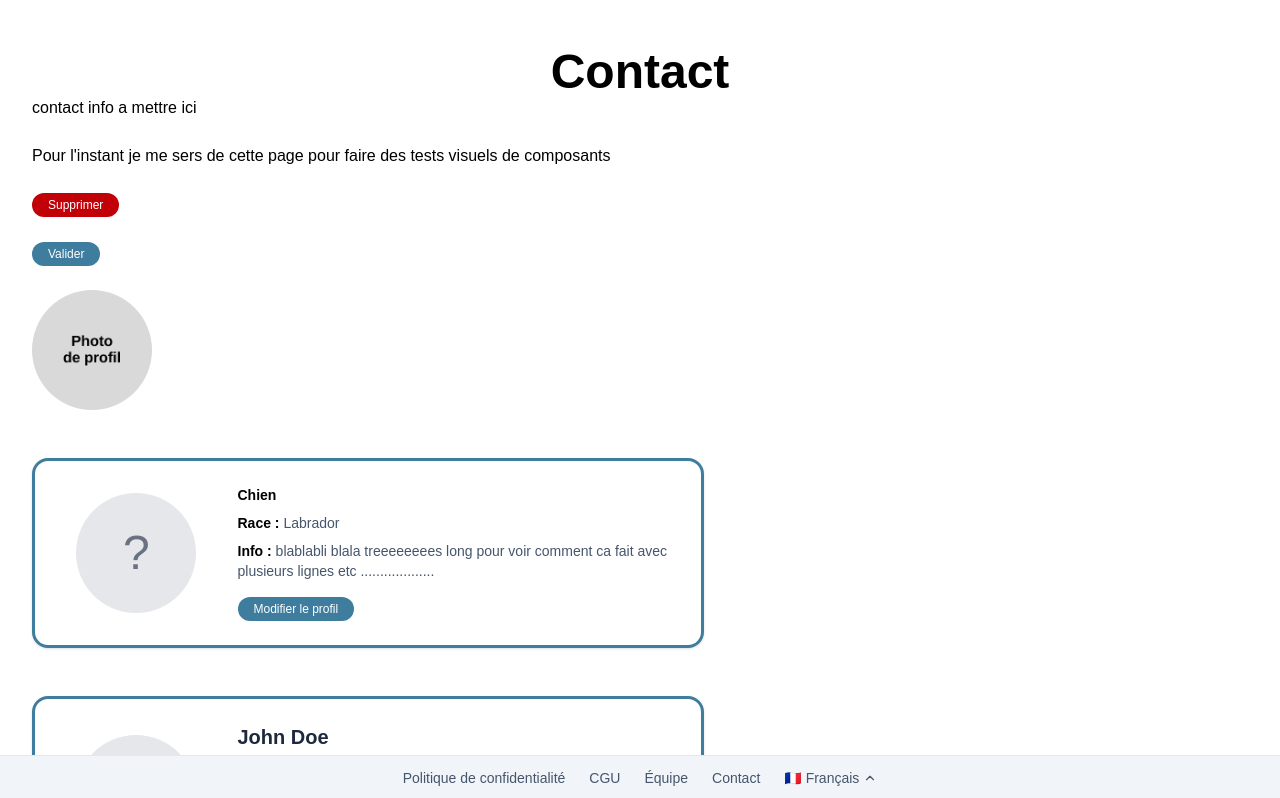
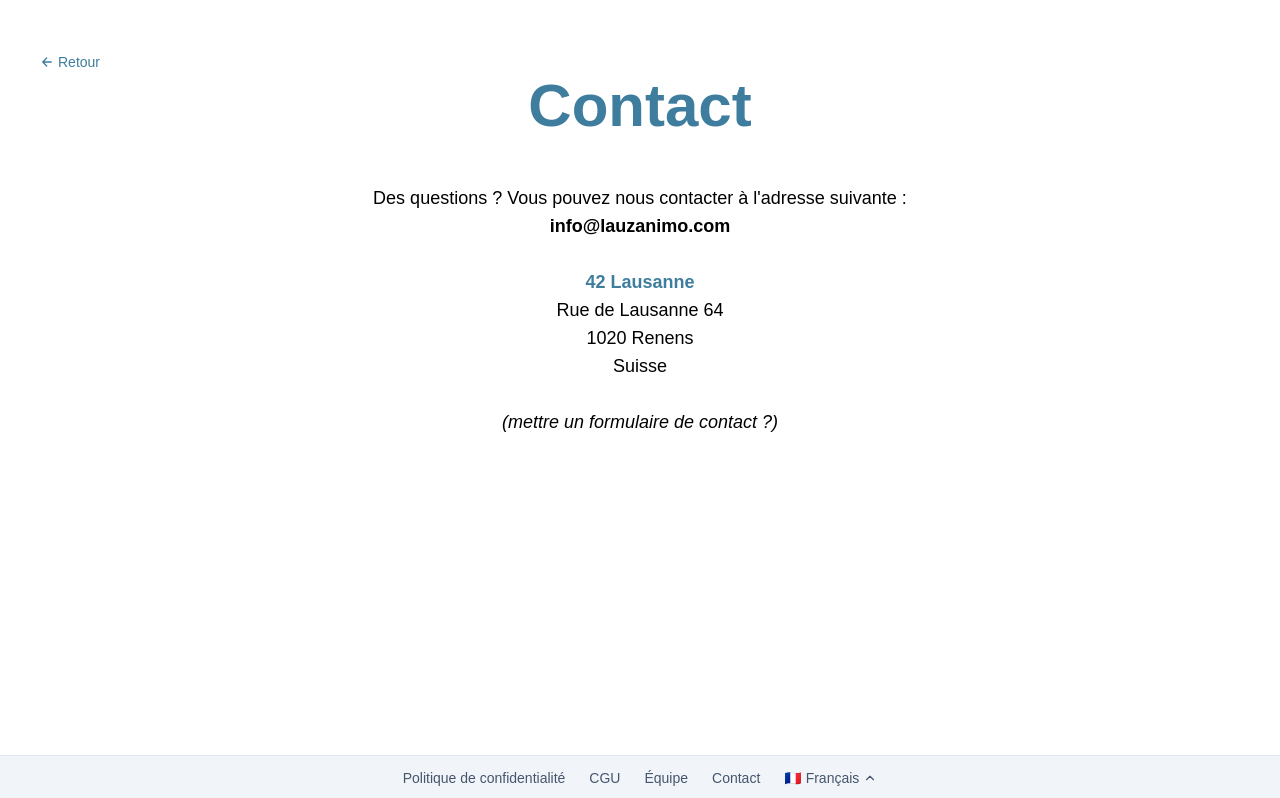
Before and after one commit to Jayleeva/42transcendence, a Next.js app in the folder frontend/: page /contact in a window 1280 px wide. Shown: the top 798 px of the page. Built offline with nearby package versions, Linux system fonts and the light colour scheme; a web font is replaced by a local one.

Commit message:
Update : move page de test + add contact page first draft

```diff
--- /dev/null
+++ b/frontend/app/(app)/test/page.jsx
@@ -0,0 +1,42 @@
+import StudentCard from '@/components/features/StudentCard';
+import PetCard from '@/components/features/PetCard';
+import Avatar from '@/components/ui/Avatar';
+import MiniButton from '@/components/ui/MiniButton';
+import ChatBubble from '@/components/features/ChatBubble';
+import MessageInput from '@/components/features/MessageInput';
+import SearchBar from '@/components/ui/SearchBar';
+
+
+
+export default function Page() {
+  return (
+    <main className="min-h-screen px-6 py-12 md:px-8 max-w-7xl mx-auto">
+      <h1 className="font-display text-5xl font-bold text-center">
+        test
+      </h1>
+      <MiniButton >Supprimer</MiniButton>
+      <br />
+      <br />
+      <MiniButton variant="outline">Valider</MiniButton>
+      <br />
+      <br />
+      <Avatar src="/Placeholder-test.png" alt="Test Avatar"></Avatar>
+      <br />
+      <br />
+      <PetCard id={1} type="dog" race="Labrador" info=" blablabli blala treeeeeeees long pour voir comment ca fait avec plusieurs lignes etc ................... " />
+      <br />
+      <br />
+      <StudentCard id={1} username="John Doe"  bio=" blablabli blala treeeeeeees long pour voir comment ca fait avec plusieurs lignes etc ................... " />
+      <br />
+      <br />
+      <div className="flex flex-col gap-2">
+      <ChatBubble message="coucou !" time="14:32" />
+      <ChatBubble message="Salut ! merci pour l'ajout ! voici mon chien Milo" isOwn time="14:35" />
+      <ChatBubble message="il est trop beau c'est le plus beau chien de toute la vie de toute la terre j'ai jamais vu un chien aussi beau, je suis emerveillee de tant de beaute" time="14:40" />
+      <ChatBubble message="Merci ! entierement d'accord!" isOwn time="14:45" />
+      <MessageInput />
+      </div>
+      <SearchBar placeholder="Rechercher un utilisateur..." />
+    </main>
+  );
+}
--- a/frontend/app/contact/page.tsx
+++ b/frontend/app/contact/page.tsx
@@ -7,6 +7,7 @@ import MiniButton from '@/components/ui/MiniButton';
 import ChatBubble from '@/components/features/ChatBubble';
 import MessageInput from '@/components/features/MessageInput';
 import SearchBar from '@/components/ui/SearchBar';
+import BackButton from '@/components/ui/BackButton';
 
 export const metadata={
     title:'Contact',
@@ -15,36 +16,23 @@ export const metadata={
 export default function Page() {
   return (
     <main className="min-h-screen px-6 py-12 md:px-8 max-w-7xl mx-auto">
-      <h1 className="font-display text-5xl font-bold text-center">
+      <BackButton />
+      <h1 className="font-display text-6xl font-bold text-brand text-center">
         Contact
       </h1>
-      <p> contact info a mettre ici </p>
-      <br />
-      <p> Pour l'instant je me sers de cette page pour faire des tests visuels de composants </p>
-      <br />
-      <MiniButton >Supprimer</MiniButton>
       <br />
       <br />
-      <MiniButton variant="outline">Valider</MiniButton>
-      <br />
-      <br />
-      <Avatar src="/Placeholder-test.png" alt="Test Avatar"></Avatar>
-      <br />
-      <br />
-      <PetCard id={1} type="dog" race="Labrador" info=" blablabli blala treeeeeeees long pour voir comment ca fait avec plusieurs lignes etc ................... " />
-      <br />
-      <br />
-      <StudentCard id={1} username="John Doe"  bio=" blablabli blala treeeeeeees long pour voir comment ca fait avec plusieurs lignes etc ................... " />
-      <br />
-      <br />
-      <div className="flex flex-col gap-2">
-      <ChatBubble message="coucou !" time="14:32" />
-      <ChatBubble message="Salut ! merci pour l'ajout ! voici mon chien Milo" isOwn time="14:35" />
-      <ChatBubble message="il est trop beau c'est le plus beau chien de toute la vie de toute la terre j'ai jamais vu un chien aussi beau, je suis emerveillee de tant de beaute" time="14:40" />
-      <ChatBubble message="Merci ! entierement d'accord!" isOwn time="14:45" />
-      <MessageInput />
+      <div className="text-center text-lg">
+        <p>Des questions ? Vous pouvez nous contacter à l'adresse suivante :</p>
+        <p className="font-bold">info@lauzanimo.com</p>
+        <br />
+        <p className="font-bold text-brand">42 Lausanne</p>
+        <p>Rue de Lausanne 64</p>
+        <p>1020 Renens</p>
+        <p>Suisse</p>
+        <br />
+        <p className="italic">(mettre un formulaire de contact ?)</p>
       </div>
-      <SearchBar placeholder="Rechercher un utilisateur..." />
     </main>
   );
 }
--- a/frontend/components/ui/Input.tsx
+++ b/frontend/components/ui/Input.tsx
@@ -4,6 +4,7 @@ import { InputHTMLAttributes } from 'react';
 
 type InputProps = InputHTMLAttributes<HTMLInputElement> & {
   label: string;
+  variant?: 'primary' | 'disabled';
 };
 
 export default function Input({ label, id, name, className = '', ...props }: InputProps) {
```
